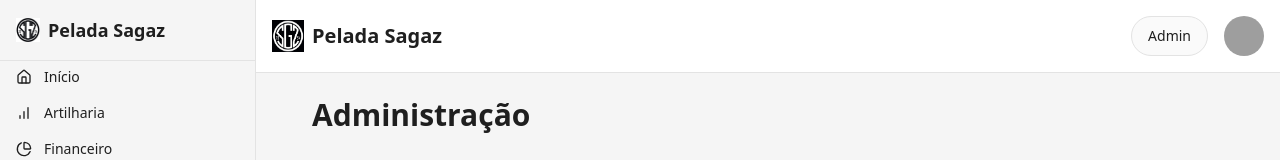
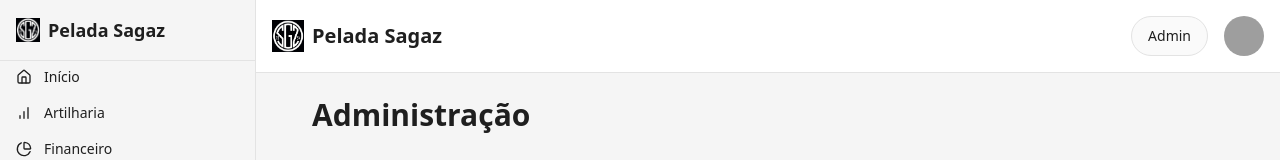
Before and after one commit to davideliasmaga/pelada-stats-hub, a React (Vite) app: page /admin in a window 1280 px wide. Shown: the top 160 px of the page. Built offline with nearby package versions, Linux system fonts and the light colour scheme; grey boxes are pictures that could not be loaded.

Commit message:
Refactor: Use only white logo
Use the white logo in all components and remove the black logo usage.

```diff
--- a/src/components/layout/Sidebar.tsx
+++ b/src/components/layout/Sidebar.tsx
@@ -12,7 +12,7 @@ import {
 import { cn } from "@/lib/utils";
 import { Home, BarChart, Settings, Users, Calendar, PieChart } from "lucide-react";
 import { useUser } from "@/contexts/UserContext";
-import { LogoBlackBg } from "@/assets/logo-black-bg";
+import { LogoWhiteBg } from "@/assets/logo-white-bg";
 
 const Sidebar = () => {
   const { isAdmin, isMensalista } = useUser();
@@ -24,7 +24,7 @@ const Sidebar = () => {
     <SidebarComponent>
       <div className="p-4 border-b flex items-center justify-between">
         <div className="flex items-center gap-2">
-          <LogoBlackBg className="h-6 w-6" />
+          <LogoWhiteBg className="h-6 w-6" />
           <h2 className="font-bold text-lg">Pelada Sagaz</h2>
         </div>
         <SidebarTrigger className="md:hidden p-2" />
--- a/src/pages/Index.tsx
+++ b/src/pages/Index.tsx
@@ -7,7 +7,7 @@ import { Card, CardContent, CardDescription, CardFooter, CardHeader, CardTitle }
 import { getTopScorers, getTotalBalance } from "@/services/dataService";
 import MainLayout from "@/components/layout/MainLayout";
 import { useUser } from "@/contexts/UserContext";
-import { LogoBlackBg } from "@/assets/logo-black-bg";
+import { LogoWhiteBg } from "@/assets/logo-white-bg";
 
 const Index = () => {
   const navigate = useNavigate();
@@ -20,7 +20,7 @@ const Index = () => {
       <div className="container mx-auto space-y-8">
         <div className="flex flex-col items-center justify-center py-12 space-y-4">
           <div className="flex items-center gap-3">
-            <LogoBlackBg className="h-12 w-12 animate-bounce-subtle" />
+            <LogoWhiteBg className="h-12 w-12 animate-bounce-subtle" />
             <h1 className="text-4xl font-bold text-gray-900">Pelada Sagaz</h1>
           </div>
           <p className="text-xl text-gray-600 text-center max-w-lg">
```
